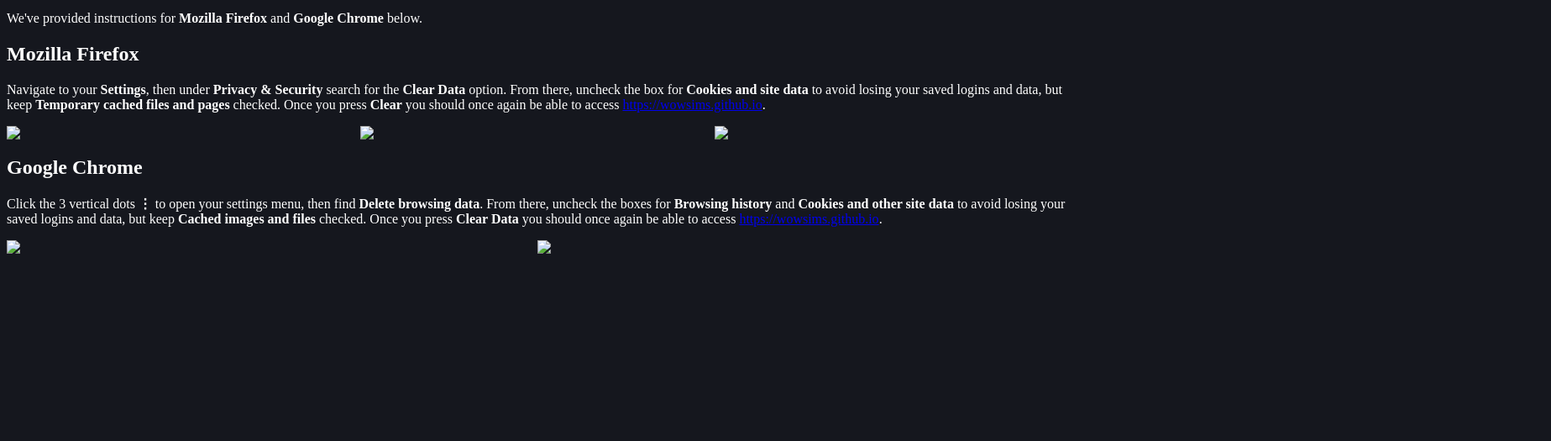
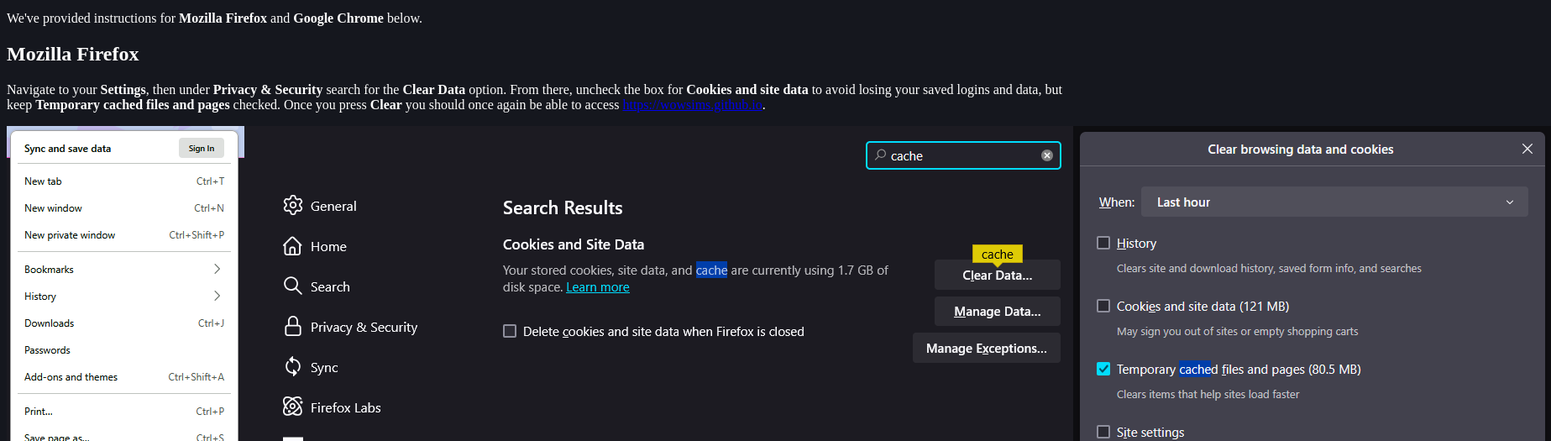
Before and after one commit to wowsims/tmp-wowsims-com, a plain HTML site: page index.html in a window 1280 px wide. Shown: the part 119-644 px from the top of the page at 84% size, 1847 px wide, since content can reach past the window. Drawn offline with Linux system fonts and the light colour scheme.

Commit message:
fix file names

```diff
--- a/index.html
+++ b/index.html
@@ -27,9 +27,9 @@
       <a href="https://wowsims.github.io">https://wowsims.github.io</a>.
     </p>
     <div style="display: grid; grid-template-columns: repeat(3, 1fr)">
-      <img src="public/firefox-1" />
-      <img src="public/firefox-2" />
-      <img src="public/firefox-3" />
+      <img src="/public/firefox-1.png" />
+      <img src="/public/firefox-2.png" />
+      <img src="/public/firefox-3.png" />
     </div>
     <h2>Google Chrome</h2>
     <p>
@@ -42,8 +42,8 @@
       <a href="https://wowsims.github.io">https://wowsims.github.io</a>.
     </p>
     <div style="display: grid; grid-template-columns: repeat(2, 1fr)">
-      <img src="public/chrome-1" />
-      <img src="public/chrome-2" />
+      <img src="/public/chrome-1.png" />
+      <img src="/public/chrome-2.png" />
     </div>
     <script>
       window.addEventListener("message", (message) => {
```
